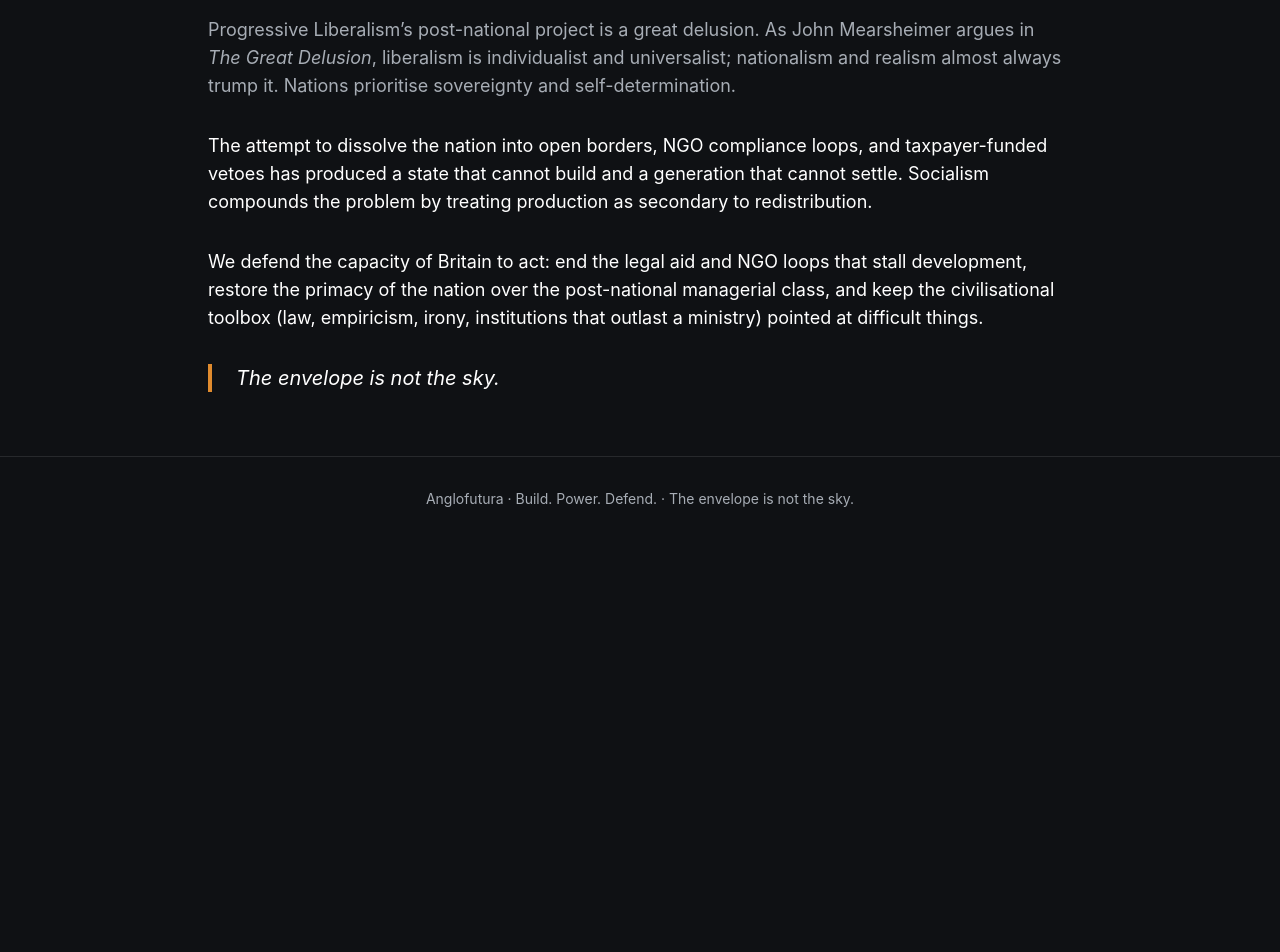
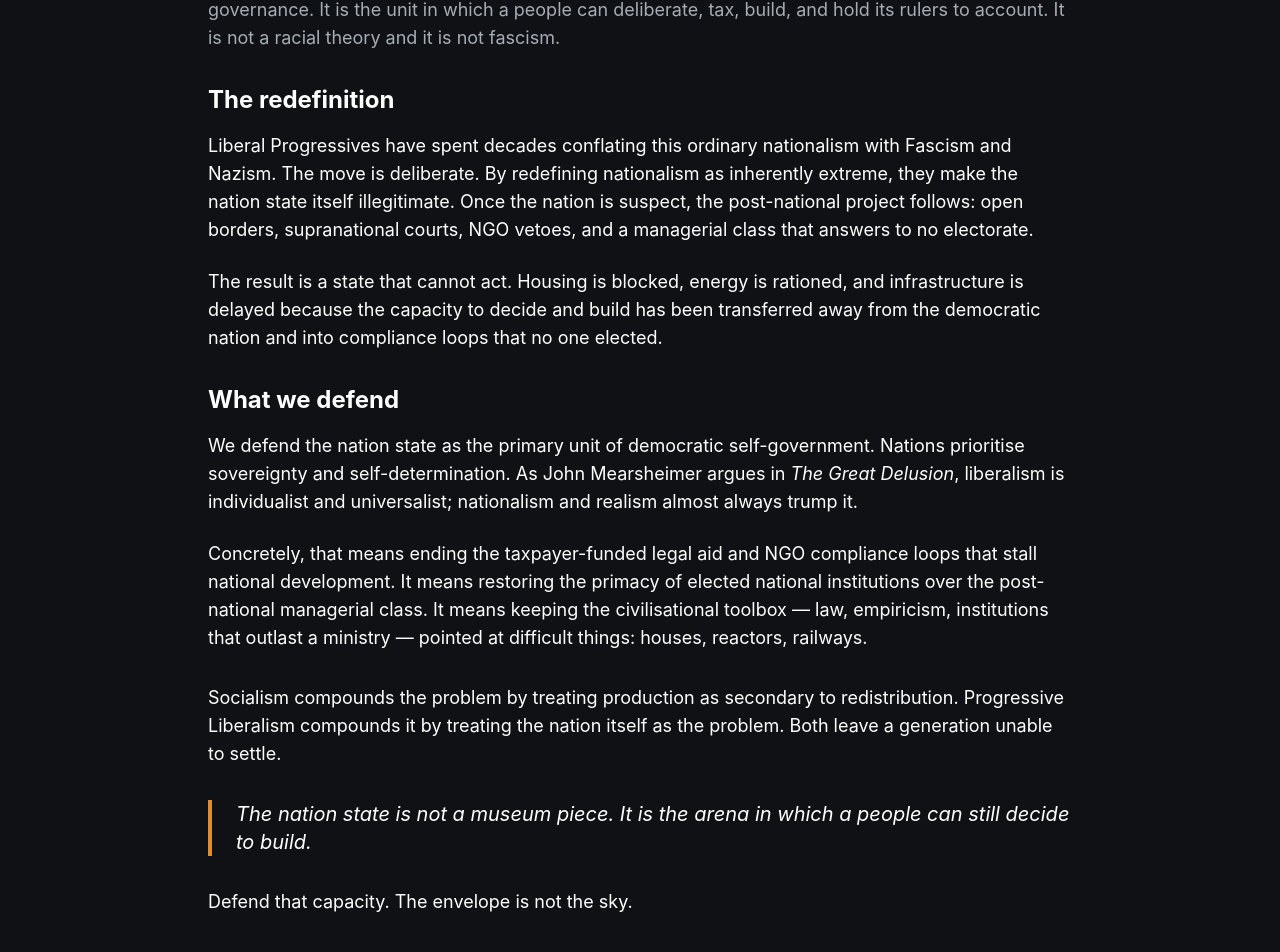
Before and after one commit to stumpyuk1/anglofutura-prototype, a Next.js app: page /defend in a window 1280 px wide. Shown: the part 268-1220 px from the top of the page. Before the commit the page ends 809 px from the top, so only its background shows below. Built offline with nearby package versions, Linux system fonts and the light colour scheme.

Commit message:
Tighten Defend page: clarify nationalism vs post-national redefinition

```diff
--- a/app/defend/page.js
+++ b/app/defend/page.js
@@ -2,19 +2,39 @@ export default function Defend() {
   return (
     <div className="max-w-4xl mx-auto px-4 py-16">
       <p className="text-amber text-sm tracking-widest uppercase mb-4">Defend</p>
-      <h1 className="text-4xl md:text-5xl font-extrabold mb-6">Defend the capacity of the nation to act.</h1>
+      <h1 className="text-4xl md:text-5xl font-extrabold mb-6">Defend the nation state.</h1>
+
       <p className="text-lg text-steel mb-8">
-        Progressive Liberalism’s post-national project is a great delusion. As John Mearsheimer argues in <em>The Great Delusion</em>, liberalism is individualist and universalist; nationalism and realism almost always trump it. Nations prioritise sovereignty and self-determination.
+        Old-school nationalism is the recognition that the nation state is the optimal arena for democracy and governance. It is the unit in which a people can deliberate, tax, build, and hold its rulers to account. It is not a racial theory and it is not fascism.
+      </p>
+
+      <h2 className="text-2xl font-bold mb-4">The redefinition</h2>
+      <p className="text-lg mb-6">
+        Liberal Progressives have spent decades conflating this ordinary nationalism with Fascism and Nazism. The move is deliberate. By redefining nationalism as inherently extreme, they make the nation state itself illegitimate. Once the nation is suspect, the post-national project follows: open borders, supranational courts, NGO vetoes, and a managerial class that answers to no electorate.
       </p>
       <p className="text-lg mb-8">
-        The attempt to dissolve the nation into open borders, NGO compliance loops, and taxpayer-funded vetoes has produced a state that cannot build and a generation that cannot settle. Socialism compounds the problem by treating production as secondary to redistribution.
+        The result is a state that cannot act. Housing is blocked, energy is rationed, and infrastructure is delayed because the capacity to decide and build has been transferred away from the democratic nation and into compliance loops that no one elected.
+      </p>
+
+      <h2 className="text-2xl font-bold mb-4">What we defend</h2>
+      <p className="text-lg mb-6">
+        We defend the nation state as the primary unit of democratic self-government. Nations prioritise sovereignty and self-determination. As John Mearsheimer argues in <em>The Great Delusion</em>, liberalism is individualist and universalist; nationalism and realism almost always trump it.
       </p>
       <p className="text-lg mb-8">
-        We defend the capacity of Britain to act: end the legal aid and NGO loops that stall development, restore the primacy of the nation over the post-national managerial class, and keep the civilisational toolbox (law, empiricism, irony, institutions that outlast a ministry) pointed at difficult things.
+        Concretely, that means ending the taxpayer-funded legal aid and NGO compliance loops that stall national development. It means restoring the primacy of elected national institutions over the post-national managerial class. It means keeping the civilisational toolbox — law, empiricism, institutions that outlast a ministry — pointed at difficult things: houses, reactors, railways.
       </p>
-      <div className="border-l-4 border-amber pl-6">
-        <p className="text-xl italic">The envelope is not the sky.</p>
+
+      <p className="text-lg mb-8">
+        Socialism compounds the problem by treating production as secondary to redistribution. Progressive Liberalism compounds it by treating the nation itself as the problem. Both leave a generation unable to settle.
+      </p>
+
+      <div className="border-l-4 border-amber pl-6 mb-8">
+        <p className="text-xl italic">The nation state is not a museum piece. It is the arena in which a people can still decide to build.</p>
       </div>
+
+      <p className="text-lg">
+        Defend that capacity. The envelope is not the sky.
+      </p>
     </div>
   );
 }
```
